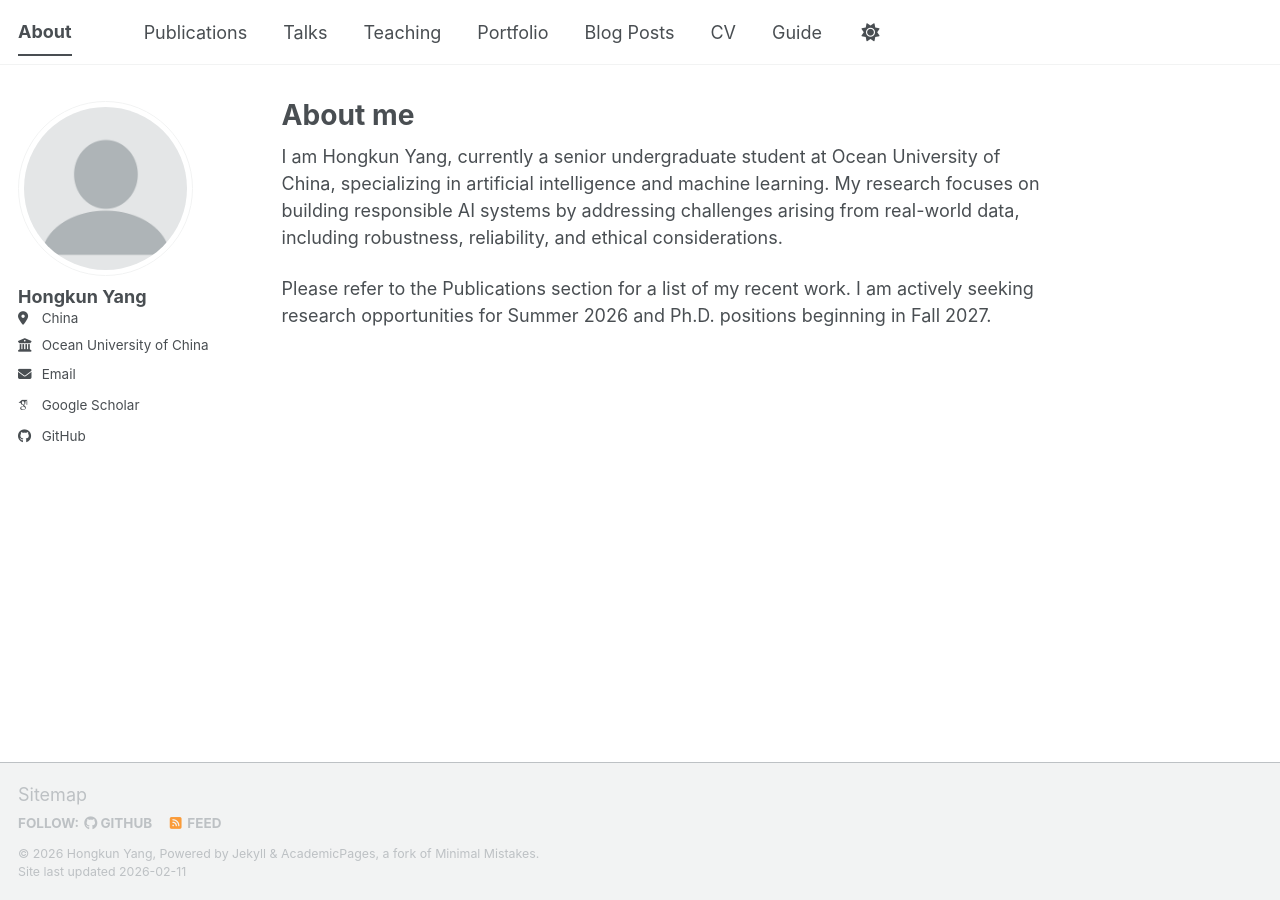
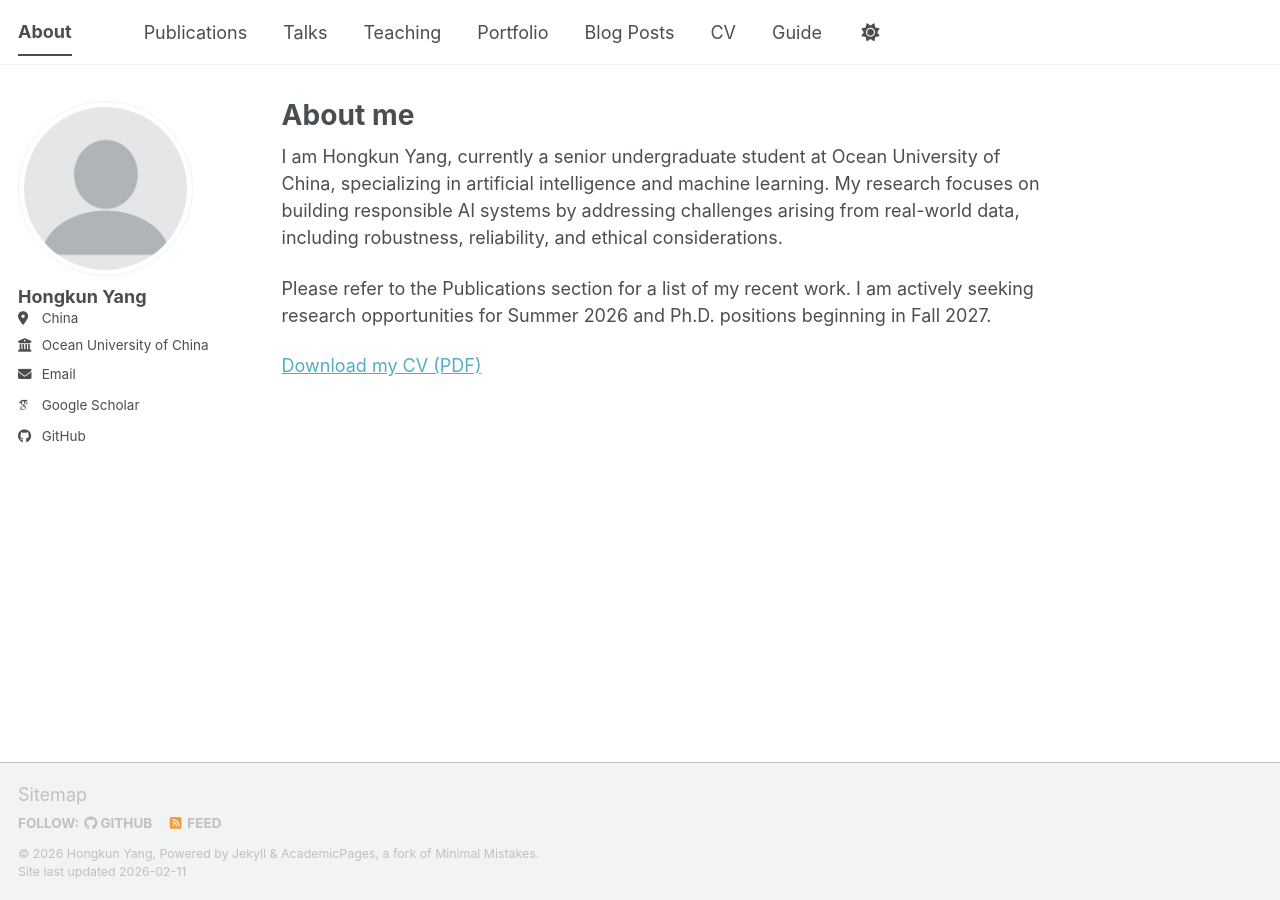
Before and after one commit to CharlesYang-CN/hongkunyang, a Jekyll site: the page built from _pages/about.md, in a window 1280 px wide. Built offline with Jekyll 4.4.1, drawn with Linux system fonts in a browser that asks for light colours; some web fonts are replaced; a script bundle is joined from its source files by our own code; library files that are not in the unit come from our copies.

Commit message:
Update about.md

```diff
--- a/_pages/about.md
+++ b/_pages/about.md
@@ -10,6 +10,8 @@ redirect_from:
 I am Hongkun Yang, currently a senior undergraduate student at Ocean University of China, specializing in artificial intelligence and machine learning. My research focuses on building responsible AI systems by addressing challenges arising from real-world data, including robustness, reliability, and ethical considerations.
 
 Please refer to the Publications section for a list of my recent work. I am actively seeking research opportunities for Summer 2026 and Ph.D. positions beginning in Fall 2027.
+
+[Download my CV (PDF)]({{ base_path }}/files/CV.pdf)
 
 <!-- This is the front page of a website that is powered by the [Academic Pages template](https://github.com/academicpages/academicpages.github.io) and hosted on GitHub pages. [GitHub pages](https://pages.github.com) is a free service in which websites are built and hosted from code and data stored in a GitHub repository, automatically updating when a new commit is made to the repository. This template was forked from the [Minimal Mistakes Jekyll Theme](https://mmistakes.github.io/minimal-mistakes/) created by Michael Rose, and then extended to support the kinds of content that academics have: publications, talks, teaching, a portfolio, blog posts, and a dynamically-generated CV. Incidentally, these same features make it a great template for anyone that needs to show off a professional template!
 
```
